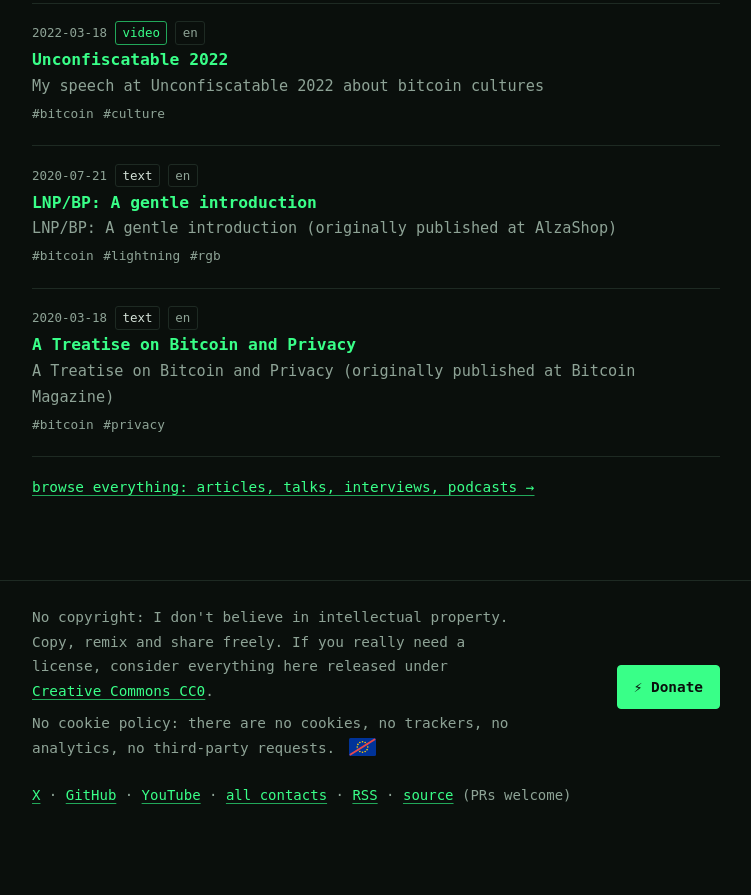
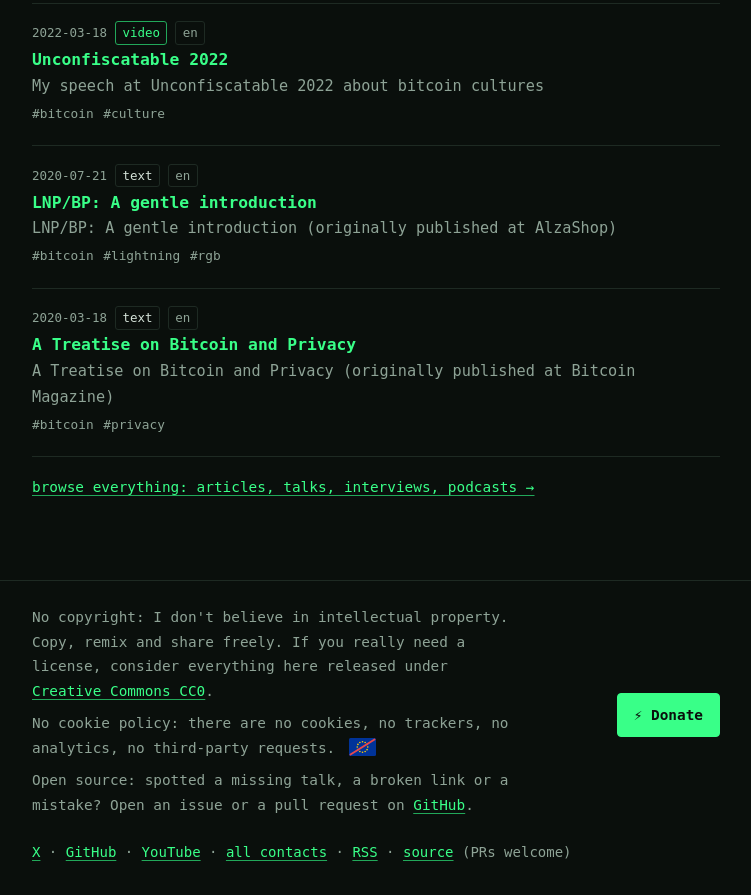
Before and after one commit to giacomozucco/giacomozucco.com, an Eleventy site: page index.njk in a window 1280 px wide. Shown: the part 545-1440 px from the top of the page, without its empty margins (264-1015 px from the left). Before the commit the page ends 1385 px from the top, so only its background shows below. Built offline with nearby package versions, Linux system fonts and the light colour scheme; Eleventy itself is replaced by a stand-in of ours; files that its build step writes are made by us from their sources; a web font is replaced by a local one.

Commit message:
Footer: link the GitHub repo and invite contributions
Co-Authored-By: Claude Opus 5.5 <noreply@anthropic.com>

```diff
--- a/_includes/base.njk
+++ b/_includes/base.njk
@@ -49,6 +49,7 @@
           <p class="nocookie">No cookie policy: there are no cookies, no trackers, no analytics, no third-party requests.
             <svg class="no-eu" viewBox="0 0 36 24" role="img" aria-label="EU flag, crossed out"><title>EU flag, crossed out</title><rect width="36" height="24" rx="2" fill="#003399"/><g fill="#ffcc00"><circle r="1.1" cx="18.00" cy="5.00"/><circle r="1.1" cx="21.50" cy="5.94"/><circle r="1.1" cx="24.06" cy="8.50"/><circle r="1.1" cx="25.00" cy="12.00"/><circle r="1.1" cx="24.06" cy="15.50"/><circle r="1.1" cx="21.50" cy="18.06"/><circle r="1.1" cx="18.00" cy="19.00"/><circle r="1.1" cx="14.50" cy="18.06"/><circle r="1.1" cx="11.94" cy="15.50"/><circle r="1.1" cx="11.00" cy="12.00"/><circle r="1.1" cx="11.94" cy="8.50"/><circle r="1.1" cx="14.50" cy="5.94"/></g><line x1="2" y1="22" x2="34" y2="2" stroke="#e5484d" stroke-width="2.6" stroke-linecap="round"/></svg>
           </p>
+          <p>Open source: spotted a missing talk, a broken link or a mistake? Open an issue or a pull request on <a href="https://github.com/giacomozucco/giacomozucco.com">GitHub</a>.</p>
         </div>
         {% include "donate-button.njk" %}
       </div>
```
